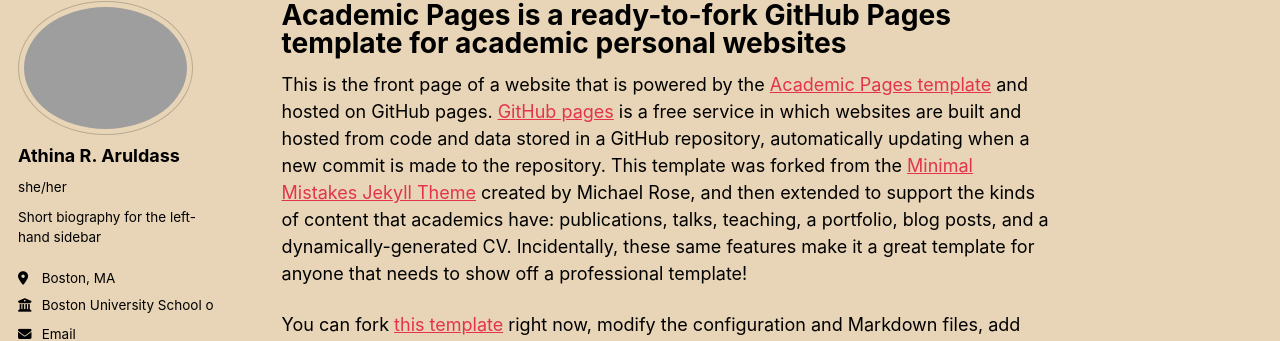
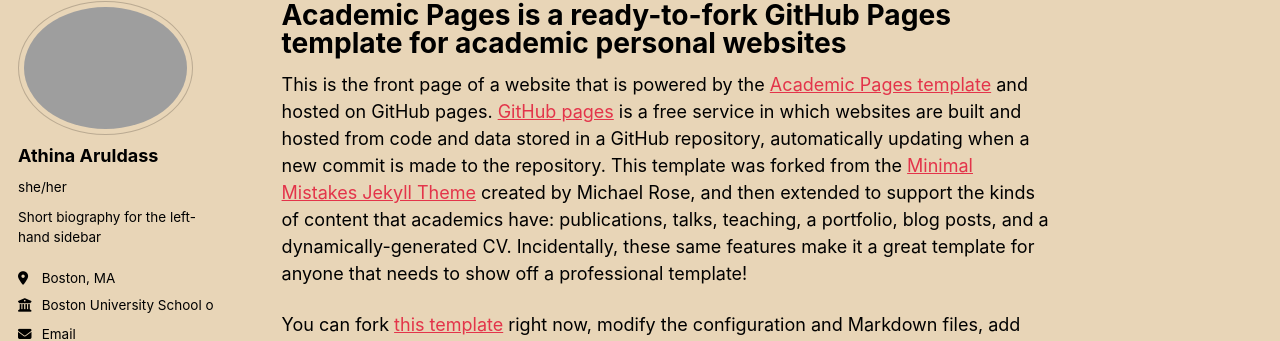
Before and after one commit to AthinaRA/AthinaRA.github.io, a Jekyll site: the page built from _pages/about.md, in a window 1280 px wide. Shown: the part 98-439 px from the top of the page. Built offline with Jekyll 4.4.1, drawn with Linux system fonts in a browser that asks for light colours; some web fonts are replaced; a script bundle is joined from its source files by our own code; library files that are not in the unit come from our copies.

Commit message:
Update _config.yml

```diff
--- a/_config.yml
+++ b/_config.yml
@@ -23,8 +23,8 @@
 #               Additional customization can be done by editing /_includes/author-profile.html
 author:
   # Biographic information
-  avatar           : "ME_2026.png"
-  name             : "Athina R. Aruldass"
+  avatar           : "ME_2026_LH.png"
+  name             : "Athina Aruldass"
   pronouns         : "she/her"
   bio              : "Short biography for the left-hand sidebar"
   location         : "Boston, MA"
```
